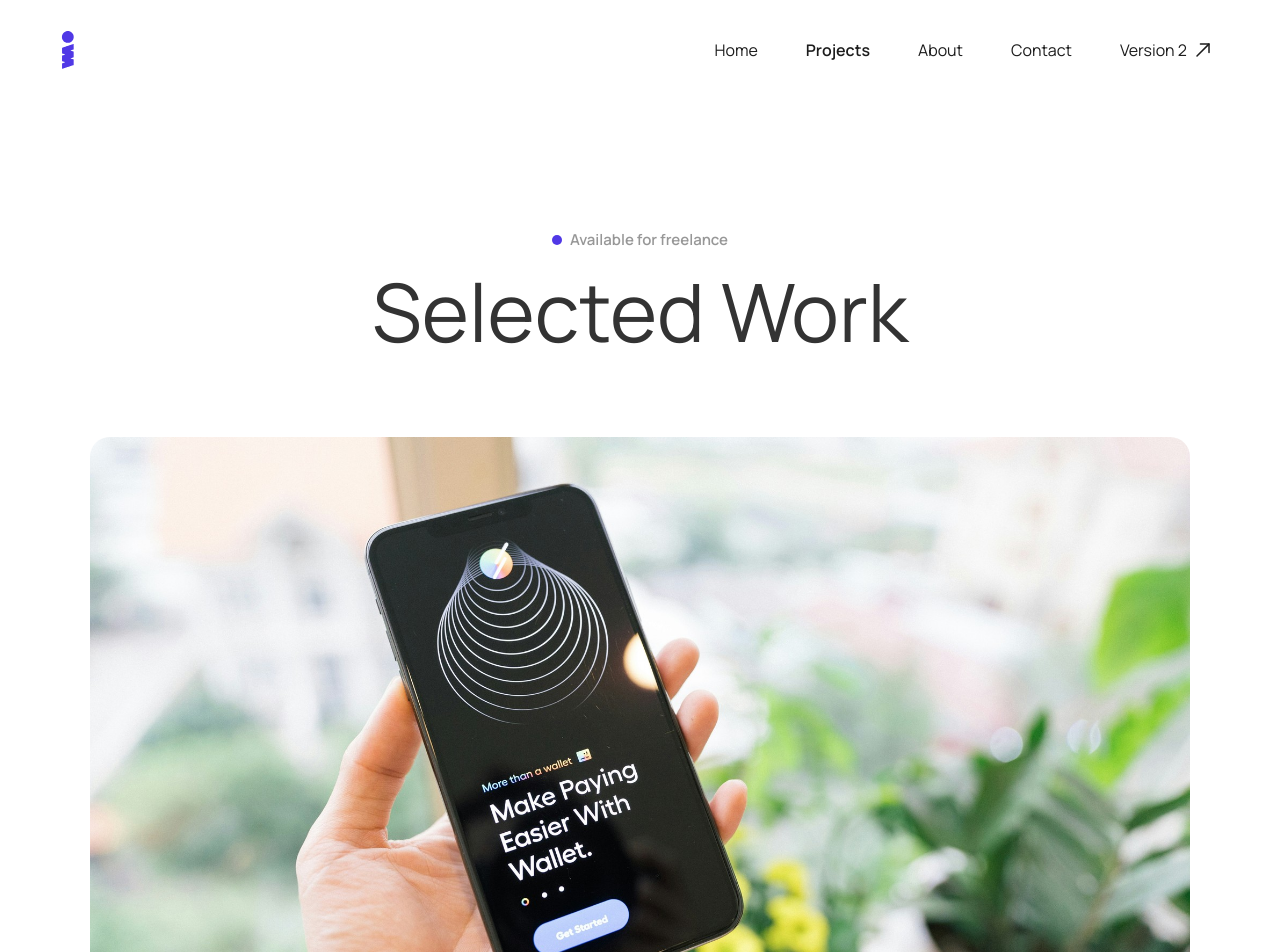
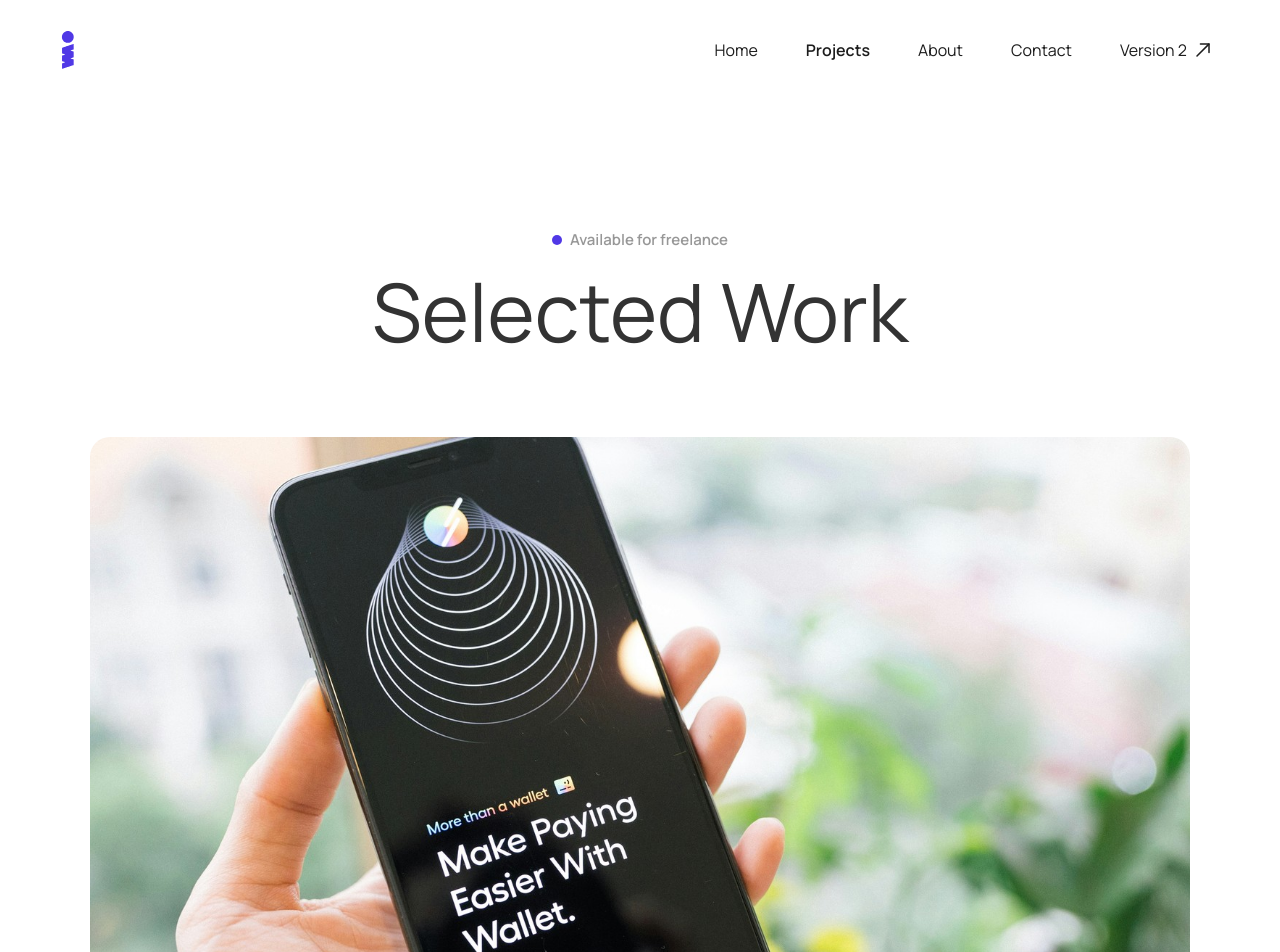
Before and after one commit to Israel-2002/portfolio-v3, a React (Vite) app: page /projects in a window 1280 px wide. Shown: the top 952 px of the page. Built offline with nearby package versions, Linux system fonts and the light colour scheme.

Commit message:
implement parallax effect for project images using GSAP

```diff
--- a/src/pages/home/featured-projects/Projects.jsx
+++ b/src/pages/home/featured-projects/Projects.jsx
@@ -4,8 +4,24 @@ import BracketOpen from "@/assets/svg/bracket-open.svg?react";
 import BracketClose from "@/assets/svg/bracket-close.svg?react";
 import arrowRight from "@/assets/svg/arrow-right.svg";
 import { Link } from "react-router-dom";
+import { useGSAP } from "@gsap/react";
+import gsap from "gsap";
+import { useRef } from "react";
+import { paralax } from "@/pages/animation/paralax";
+
+gsap.registerPlugin(useGSAP);
 
 const Projects = () => {
+  const imageContainerRefs = useRef([]);
+
+  useGSAP(() => {
+    imageContainerRefs.current.forEach((container) => {
+      const img = container?.querySelector("img");
+
+      paralax(img, container);
+    });
+  });
+
   return (
     <div id="work" className="bg-black text-white">
       <div className="lg:border-b lg:border-b-white/10">
@@ -30,8 +46,13 @@ const Projects = () => {
                 {title}
               </h3>
 
-              <div className="aspect-[16/10] overflow-hidden rounded-[10px]">
-                <img className="h-full w-full object-cover" src={img} alt="" />
+              <div
+                ref={(el) => imageContainerRefs.current.push(el)}
+                className="paralax-image-container aspect-[16/10] rounded-[10px]"
+              >
+                <div>
+                  <img className="object-cover" src={img} alt="" />
+                </div>
               </div>
             </li>
           ))}
@@ -59,11 +80,15 @@ const Projects = () => {
               <h3 className="mb-[4.0625rem] text-[1.625rem] md:mb-[2.125rem] lg:mb-[3.125rem] lg:text-[1.875rem]">
                 {title}
               </h3>
-              <img
-                className="mt-auto aspect-[16/10] rounded-[10px] object-cover"
-                src={img}
-                alt=""
-              />
+
+              <div
+                ref={(el) => imageContainerRefs.current.push(el)}
+                className="paralax-image-container mt-auto aspect-[16/10] rounded-[10px]"
+              >
+                <div>
+                  <img className="object-cover" src={img} alt="" />
+                </div>
+              </div>
             </li>
           ))}
         </ul>
--- a/src/pages/projects/Projects.jsx
+++ b/src/pages/projects/Projects.jsx
@@ -2,8 +2,24 @@ import Container from "@/components/Container";
 import { PROJECTS } from "@/constants/PROJECTS";
 import BracketOpen from "@/assets/svg/bracket-open.svg?react";
 import BracketClose from "@/assets/svg/bracket-close.svg?react";
+import { useRef } from "react";
+import { useGSAP } from "@gsap/react";
+import { paralax } from "@/pages/animation/paralax";
+import gsap from "gsap";
+
+gsap.registerPlugin(useGSAP);
 
 const Projects = () => {
+  const imageContainerRefs = useRef([]);
+
+  useGSAP(() => {
+    imageContainerRefs.current.forEach((container) => {
+      const img = container?.querySelector("img");
+
+      paralax(img, container);
+    });
+  });
+
   return (
     <div className="pb-[3.25rem] pt-32 md:pt-[11.25rem] lg:pb-[5.625rem] xl:pb-[10rem] xl:pt-[14.375rem]">
       <Container>
@@ -19,12 +35,17 @@ const Projects = () => {
         <ul className="mx-auto grid max-w-[1100px] gap-[4.375rem] text-[#2F2F2F] lg:gap-[5.625rem] xl:gap-[8.75rem]">
           {PROJECTS.map(({ title, category, description, img }, i) => (
             <li key={i}>
-              <div className="h-[clamp(181px,calc(181px+(733-181)*((100vw-320px)/(1100-320))),733px)] overflow-hidden mb-8 rounded-[14px] lg:mb-[3.125rem] lg:rounded-[20px] xl:mb-[4.375rem]">
-                <img
-                  className="w-full h-full object-cover"
-                  src={img}
-                  alt=""
-                />
+              <div
+                ref={(el) => imageContainerRefs.current.push(el)}
+                className="paralax-image-container mb-8 h-[clamp(181px,calc(181px+(733-181)*((100vw-320px)/(1100-320))),733px)] overflow-hidden rounded-[14px] lg:mb-[3.125rem] lg:rounded-[20px] xl:mb-[4.375rem]"
+              >
+                <div>
+                  <img
+                    className="h-full w-full object-cover"
+                    src={img}
+                    alt=""
+                  />
+                </div>
               </div>
 
               <span className="mb-[1.125rem] flex items-center gap-0.5 text-sm font-semibold lg:text-[1.0625rem]">
```
